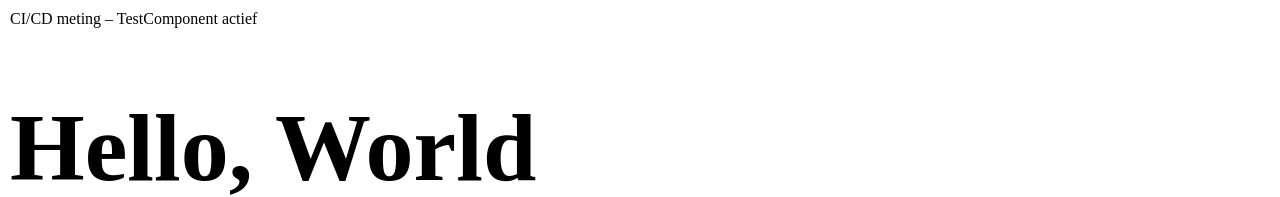
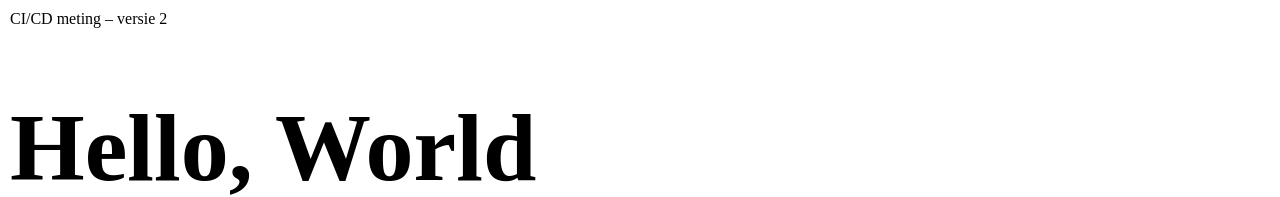
Before and after one commit to ZuydUniversity/2425-B2C6-B2B-2-Frontend, a Next.js app: page / in a window 1280 px wide. Shown: the top 197 px of the page. Built offline with nearby package versions, Linux system fonts and the light colour scheme.

Commit message:
test 2 grotere verandering voor metingen

```diff
--- a/src/components/TestComponent.tsx
+++ b/src/components/TestComponent.tsx
@@ -2,7 +2,8 @@ import React from "react";
 
 const TestComponent: React.FC = () => {
   return (
-    <div data-testid="test-component">CI/CD meting – TestComponent actief</div>
+    <div data-testid="test-component">CI/CD meting – versie 2
+</div>
   );
 };
 
```
